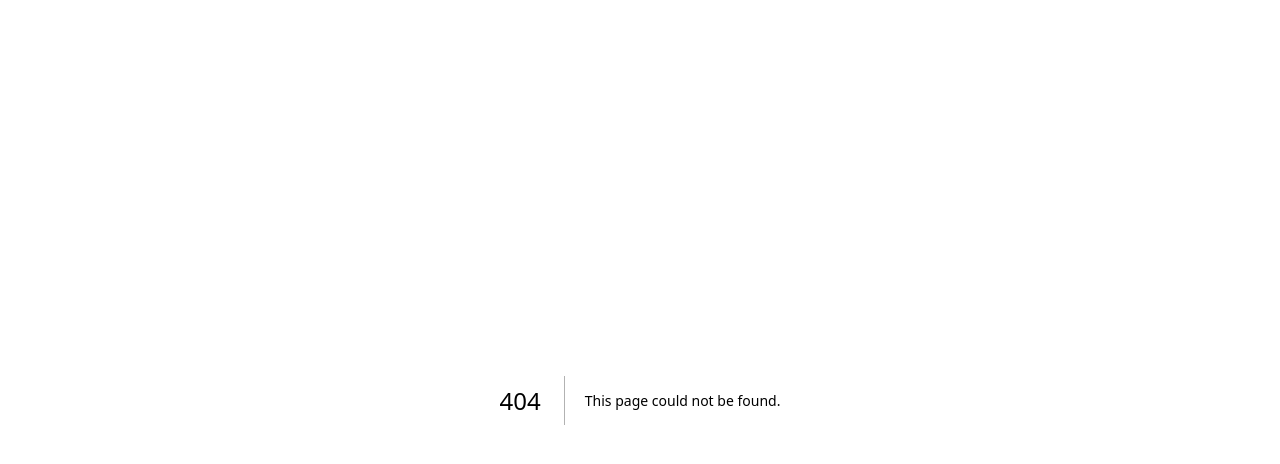
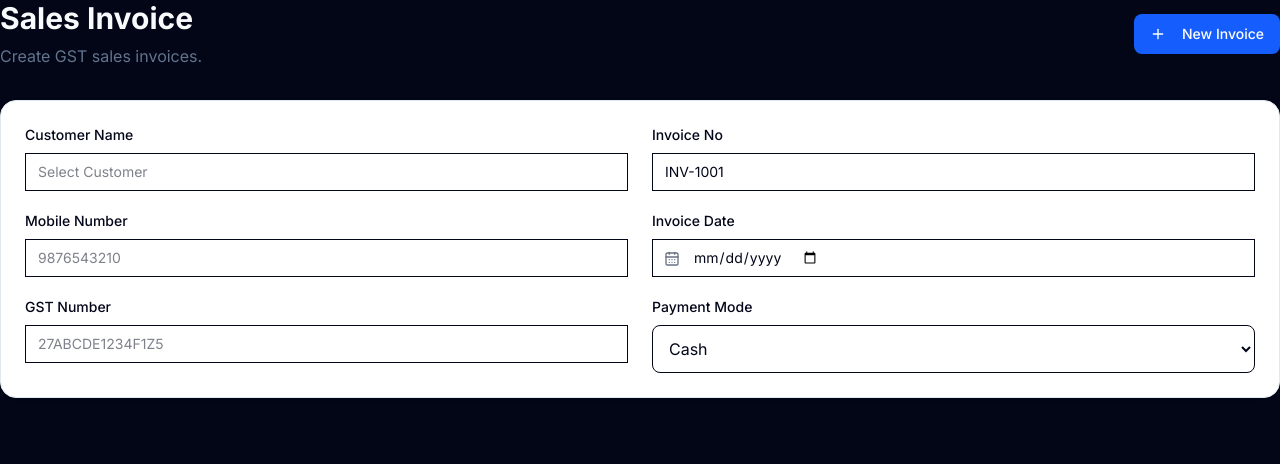
Before and after one commit to Kesarkarale/LedgerFlow, a Next.js app: page /sales in a window 1280 px wide. Before the commit this address had no page. Shown: the top 464 px of the page. Built offline with nearby package versions, Linux system fonts and the light colour scheme.

Commit message:
Create page.tsx

```diff
--- /dev/null
+++ b/src/app/sales/page.tsx
@@ -0,0 +1,125 @@
+"use client";
+
+import { CalendarDays, Plus } from "lucide-react";
+import { Card } from "@/components/ui/card";
+import { Button } from "@/components/ui/button";
+import { Input } from "@/components/ui/input";
+
+export default function SalesPage() {
+  return (
+    <div className="space-y-8">
+
+      <div className="flex items-center justify-between">
+
+        <div>
+          <h1 className="text-3xl font-bold">
+            Sales Invoice
+          </h1>
+
+          <p className="mt-2 text-slate-500">
+            Create GST sales invoices.
+          </p>
+        </div>
+
+        <Button className="bg-blue-600 hover:bg-blue-700">
+          <Plus className="mr-2 h-4 w-4" />
+          New Invoice
+        </Button>
+
+      </div>
+
+      <Card className="p-6">
+
+        <div className="grid gap-6 md:grid-cols-2">
+
+          <div className="space-y-5">
+
+            <div>
+
+              <label className="mb-2 block text-sm font-medium">
+                Customer Name
+              </label>
+
+              <Input placeholder="Select Customer" />
+
+            </div>
+
+            <div>
+
+              <label className="mb-2 block text-sm font-medium">
+                Mobile Number
+              </label>
+
+              <Input placeholder="9876543210" />
+
+            </div>
+
+            <div>
+
+              <label className="mb-2 block text-sm font-medium">
+                GST Number
+              </label>
+
+              <Input placeholder="27ABCDE1234F1Z5" />
+
+            </div>
+
+          </div>
+
+          <div className="space-y-5">
+
+            <div>
+
+              <label className="mb-2 block text-sm font-medium">
+                Invoice No
+              </label>
+
+              <Input defaultValue="INV-1001" />
+
+            </div>
+
+            <div>
+
+              <label className="mb-2 block text-sm font-medium">
+                Invoice Date
+              </label>
+
+              <div className="relative">
+
+                <CalendarDays className="absolute left-3 top-3 h-4 w-4 text-gray-500" />
+
+                <Input
+                  type="date"
+                  className="pl-10"
+                />
+
+              </div>
+
+            </div>
+
+            <div>
+
+              <label className="mb-2 block text-sm font-medium">
+                Payment Mode
+              </label>
+
+              <select className="w-full rounded-lg border p-3">
+
+                <option>Cash</option>
+                <option>UPI</option>
+                <option>Bank</option>
+                <option>Credit</option>
+
+              </select>
+
+            </div>
+
+          </div>
+
+        </div>
+
+      </Card>
+
+    </div>
+  );
+}
```
